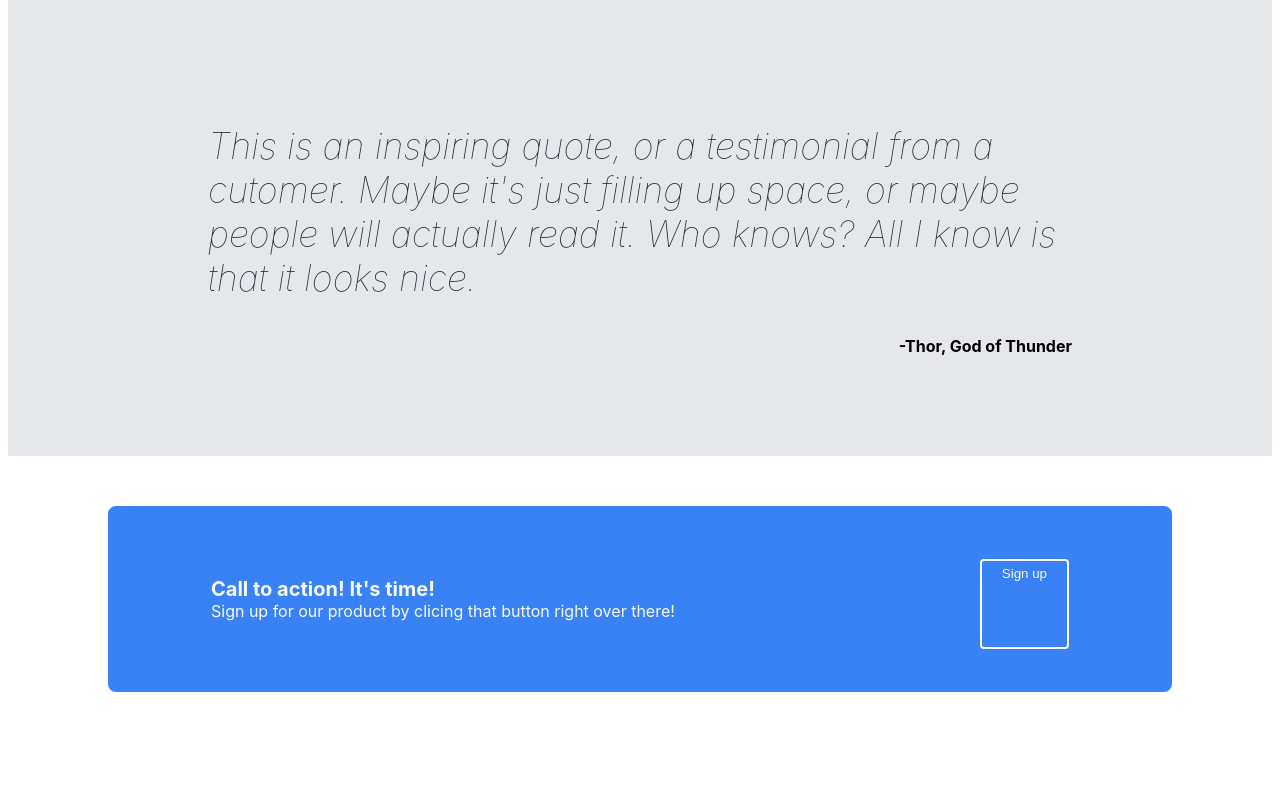
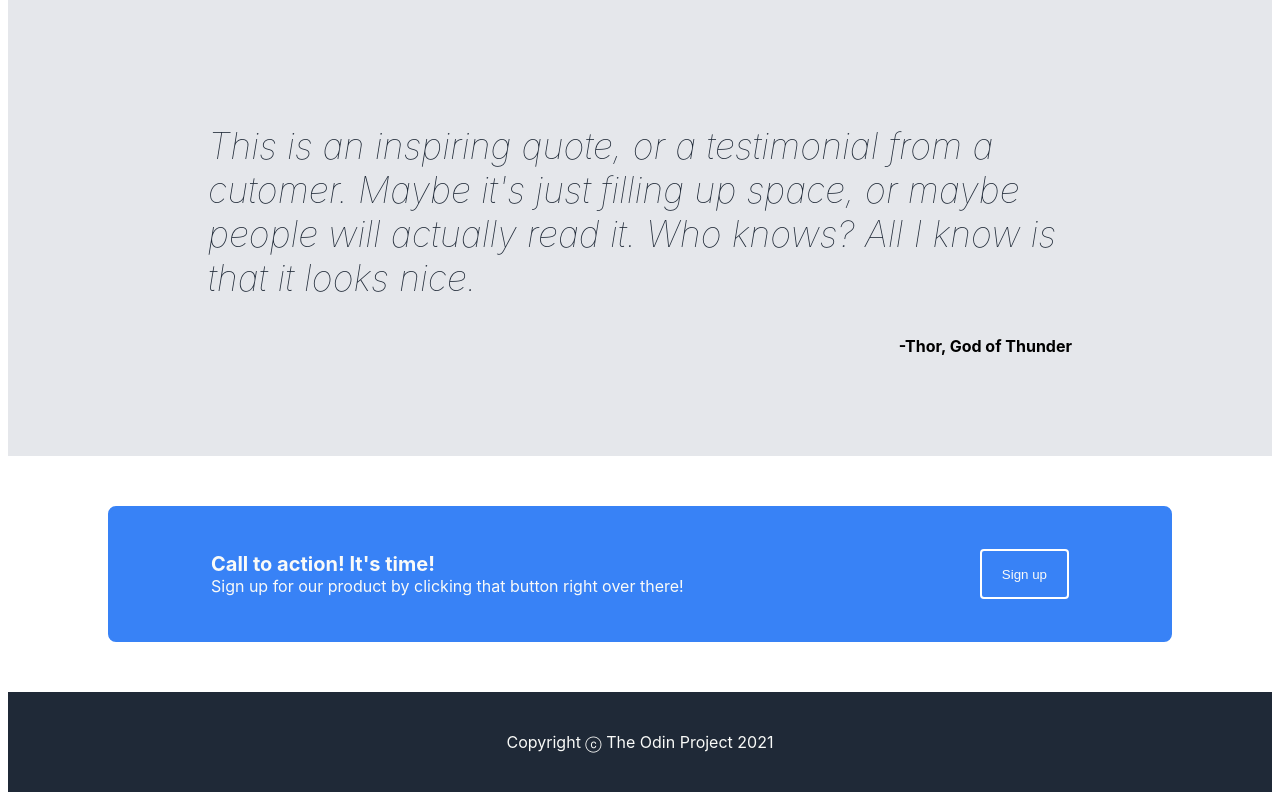
Before and after one commit to juls-ca/landing1, a plain HTML site: page index.html in a window 1280 px wide. Shown: the part 1037-1837 px from the top of the page. Before the commit the page ends 1787 px from the top, so only its background shows below. Drawn offline with Linux system fonts and the light colour scheme.

Commit message:
Add and style footer content

```diff
--- a/index.html
+++ b/index.html
@@ -67,13 +67,15 @@
                 <div class="cta-box">
                     <div class="cta-left">
                        <div class="cta-main"> Call to action! It's time!</div>
-                       <div class="cta-secondary">Sign up for our product by clicing that button right over there!</div>
+                        Sign up for our product by clicking that button right over there!
                     </div>
                     <button class="button2">Sign up</button>
                 </div>
             </div>
 
-            <div class="footer"></div>
+            <div class="footer">
+                Copyright ⓒ The Odin Project 2021
+            </div>
         </div>
     </body>
 </html>
--- a/landing.css
+++ b/landing.css
@@ -31,6 +31,16 @@ body {
     align-items: center;
     padding: 50px 100px 50px 100px;
 }
+
+.footer {
+    display: flex;
+    justify-content: center;
+    align-items: center;
+    background: #1f2937;
+    color: #F9FAF8;
+    padding: 40px;
+}
+
 
 /*ITEMS IN THE FIRST SECTION*/
 .header {
@@ -149,7 +159,7 @@ p {
     border-radius: 8px;
     padding: 40px 100px 40px 100px;
     width: 1000px;
-    height: 100px;
+    height: 50px;
 }
 
 .cta-left {
@@ -164,14 +174,12 @@ p {
     font-weight: bold;
 }
 
+/*FIX ALIGNMENT*/
 .button2 {
-    display: flex;
-    flex-grow: 0; /*FIX BUTTON SIZE*/
     background-color: #3882f6;
     color: #F9FAF8;
     border: 2px solid #FFFFFF;
     text-align: center;
     border-radius: 4px;
     padding: 5px 20px 5px 20px;
-    margin-top: 10px;
 }
```
